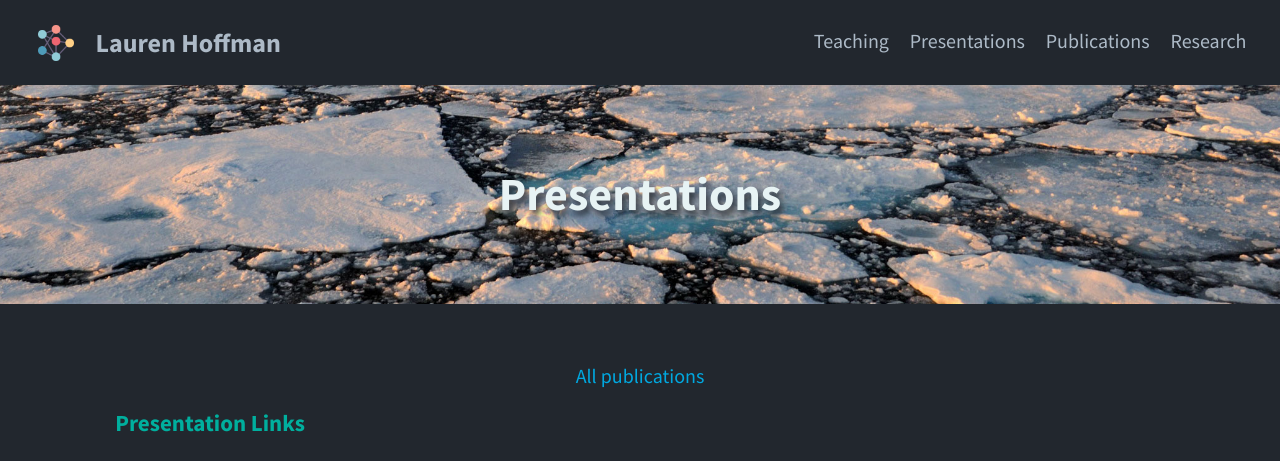
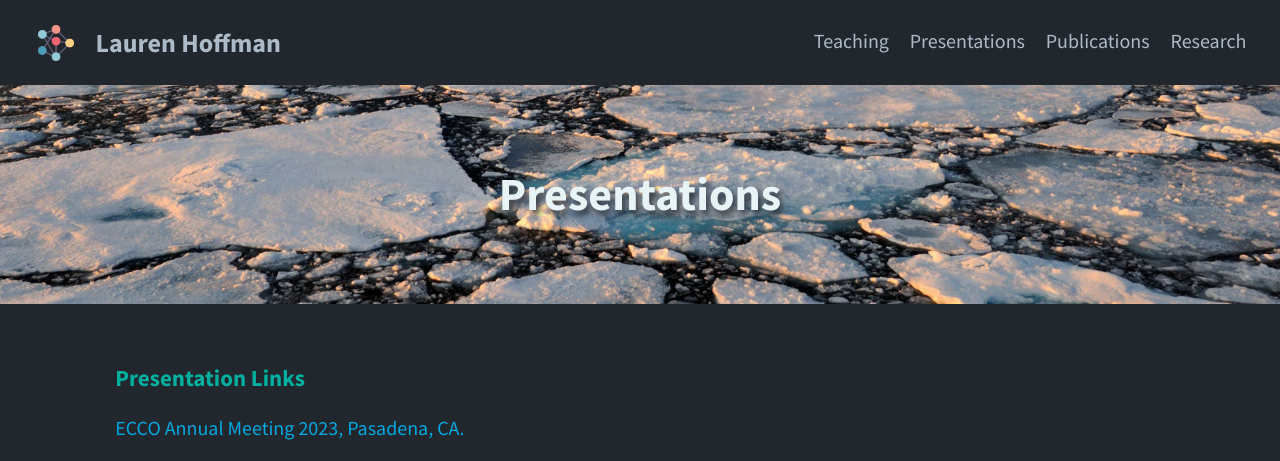
Before and after one commit to lahoffman/lahoffman.github.io, a Jekyll site: the page built from pages/presentations.html, in a window 1280 px wide. Shown: the top 461 px of the page. Built offline with Jekyll 4.4.1, drawn with Linux system fonts in a browser that asks for light colours; grey boxes are pictures that could not be loaded.

Commit message:
Update presentations.html

```diff
--- a/pages/presentations.html
+++ b/pages/presentations.html
@@ -5,7 +5,6 @@ permalink: /Presentations
 feature-img: "assets/img/header_seaice.jpg"
 order: 4
 ---
-<p> <center><a class="new-btn" href="https://scholar.google.com/citations?user=xLPpezUAAAAJ&hl=en" target = "_blank">All publications</a></center>
 
 <p><H4>Presentation Links</H4></p>
 <p> <a href="https://ecco-group.org/docs/ecco_annual_mtg23_day2_05_hoffman.pdf" target = "_blank"> ECCO Annual Meeting 2023, Pasadena, CA. </a></p>
```
